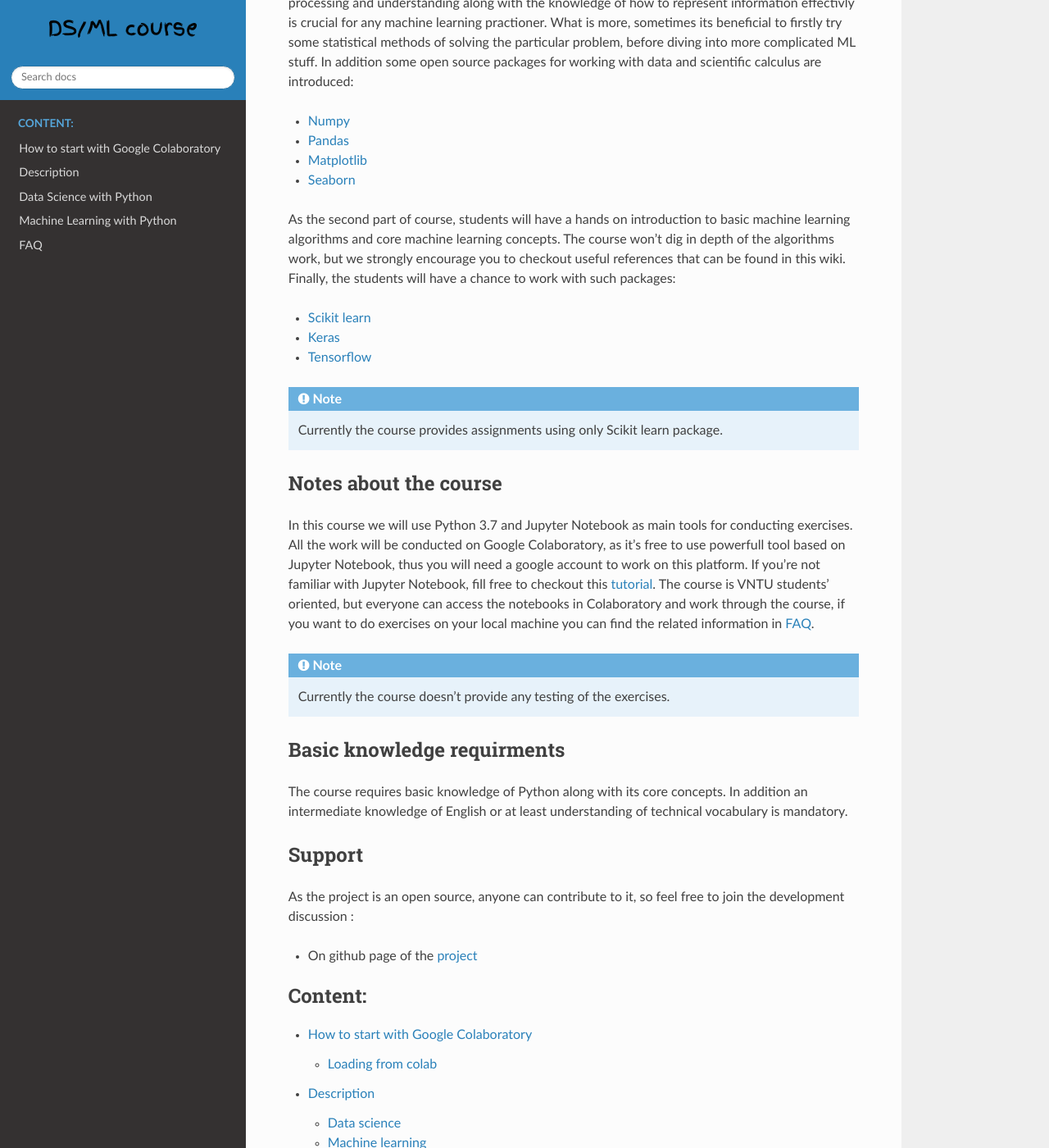
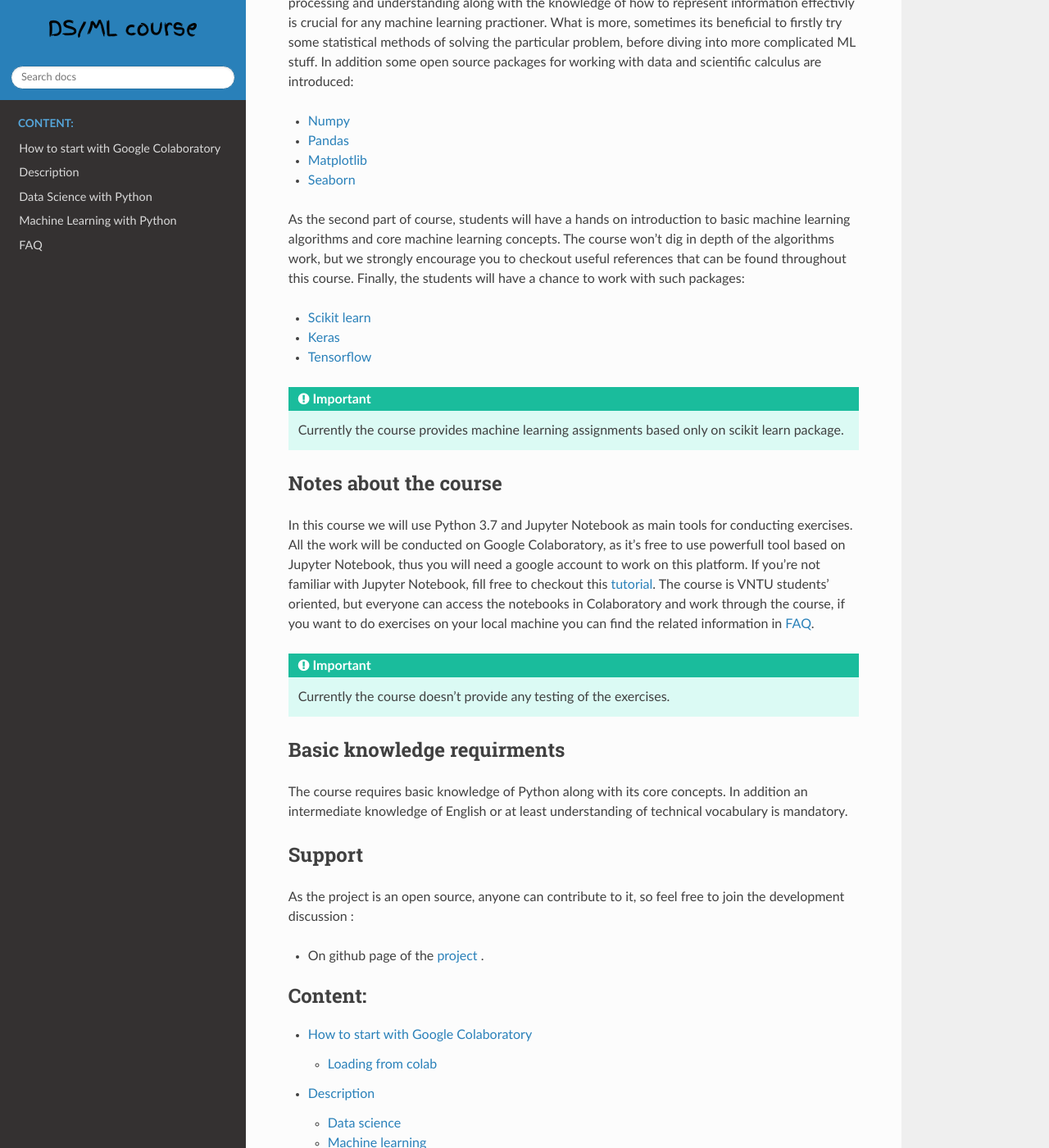
Before and after one commit to HikkaV/DS-ML-Courses, a Sphinx documentation site: the page built from docs/index.rst, in a window 1280 px wide and 1400 px high, scrolled down 405 px. Shown: the whole window at 82% size. Built offline with Sphinx 7.4.7 and the Read the Docs theme 2.0.0, drawn with Linux system fonts in a browser that asks for light colours; formulas are drawn with MathJax 3.

```diff
--- a/docs/index.rst
+++ b/docs/index.rst
@@ -13,13 +13,13 @@
 * `Matplotlib <https://matplotlib.org/>`_
 * `Seaborn <https://seaborn.pydata.org/>`_
 
-|  As the second part of course, students will have a hands on introduction to basic machine learning algorithms and core machine learning concepts. The course won't dig in depth of the algorithms work, but we strongly encourage you to checkout useful references that can be found in this wiki. Finally, the students will have a chance to work with such packages:
+|  As the second part of course, students will have a hands on introduction to basic machine learning algorithms and core machine learning concepts. The course won't dig in depth of the algorithms work, but we strongly encourage you to checkout useful references that can be found throughout this course. Finally, the students will have a chance to work with such packages:
 
 * `Scikit learn <https://scikit-learn.org/stable/>`_
 * `Keras <https://keras.io/>`_
 * `Tensorflow <https://www.tensorflow.org/>`_
 
-.. note:: Currently the course provides assignments using only Scikit learn package.
+.. important:: Currently the course provides machine learning assignments based only on scikit learn package.
 
 Notes about the course
 ======================
@@ -27,7 +27,7 @@
 In this course we will use Python 3.7 and Jupyter Notebook as main tools for conducting exercises. All the work will be conducted on Google Colaboratory, as it's free to use powerfull tool based on Jupyter Notebook, thus you will need a google account to work on this platform. If you're not familiar with Jupyter Notebook, fill free to checkout this `tutorial <https://www.dataquest.io/blog/jupyter-notebook-tutorial/>`_. The course is VNTU students' oriented, but everyone can access the notebooks in Colaboratory and work through the course, if you want to do exercises on your local machine you can find the related information in :doc:`FAQ <faq>`.
 
 
-.. note:: Currently the course doesn't provide any testing of the exercises.
+.. important:: Currently the course doesn't provide any testing of the exercises.
 
 Basic knowledge requirments
 ===========================
@@ -39,7 +39,7 @@
 
 As the project is an open source, anyone can contribute to it, so feel free to join the development discussion :
 
-* On github page of the  `project <https://github.com/HikkaV/DS-ML-Courses>`_
+* On github page of the  `project <https://github.com/HikkaV/DS-ML-Courses>`_ .
 
 .. toctree::
    :maxdepth: 3
```
